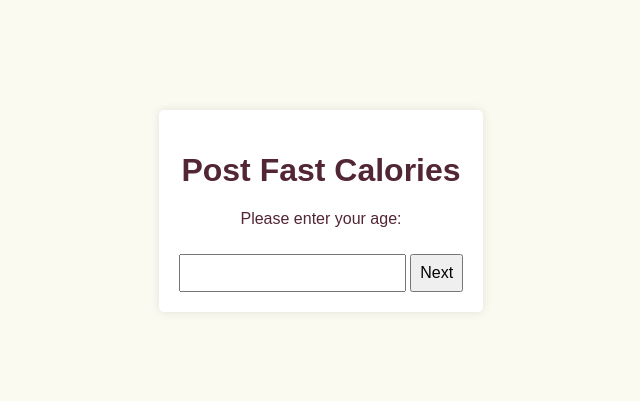
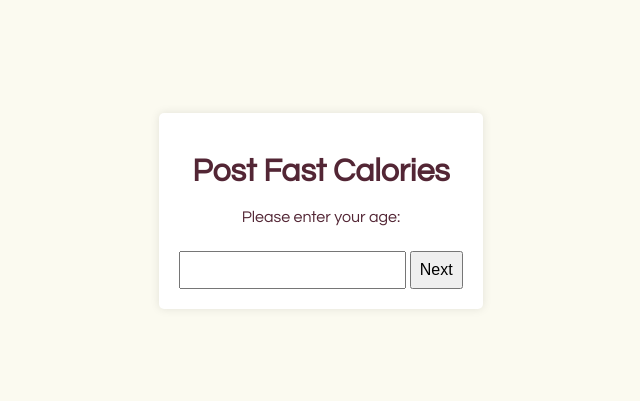
Before and after one commit to baphotex/flask-fraildoll, a Flask app: page /rfs-calculator in a window 1280 px wide. Shown: the part 253-654 px from the top of the page, without its empty margins (319-959 px from the left). Run offline with Flask 2, Linux system fonts and the light colour scheme.

Commit message:
Update rfs-calculator.html

```diff
--- a/templates/rfs-calculator.html
+++ b/templates/rfs-calculator.html
@@ -6,6 +6,8 @@
     <title>Refeeding Calculator </title>
     <link rel="stylesheet" href="{{ url_for('static', filename='css/styles.css') }}">
     <link rel="icon" type="image/png" href="https://neothemes.neocities.org/images/favicon.gif" />
+    <link rel="preconnect" href="https://fonts.gstatic.com" crossorigin="">
+	<link href="https://fonts.googleapis.com/css2?family=Questrial&amp;display=swap" rel="stylesheet">
     <style>
 
 
```
